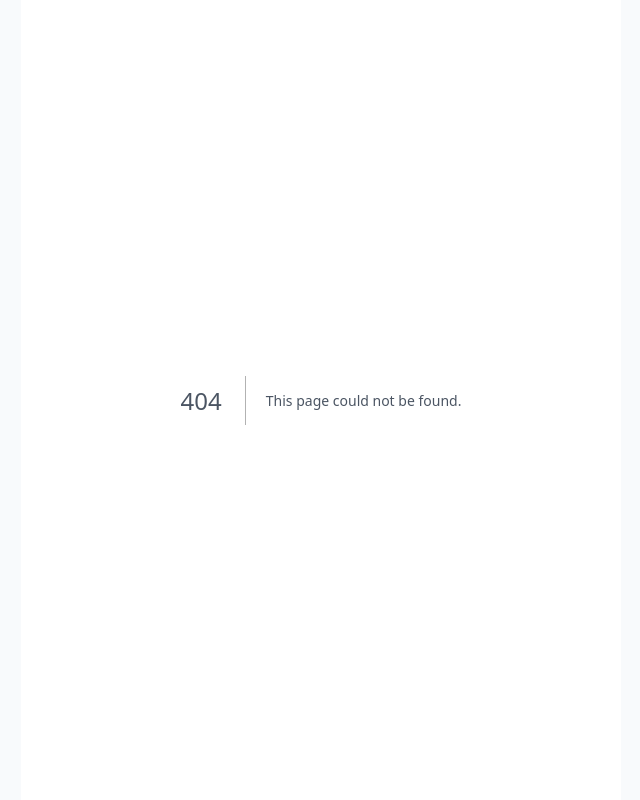
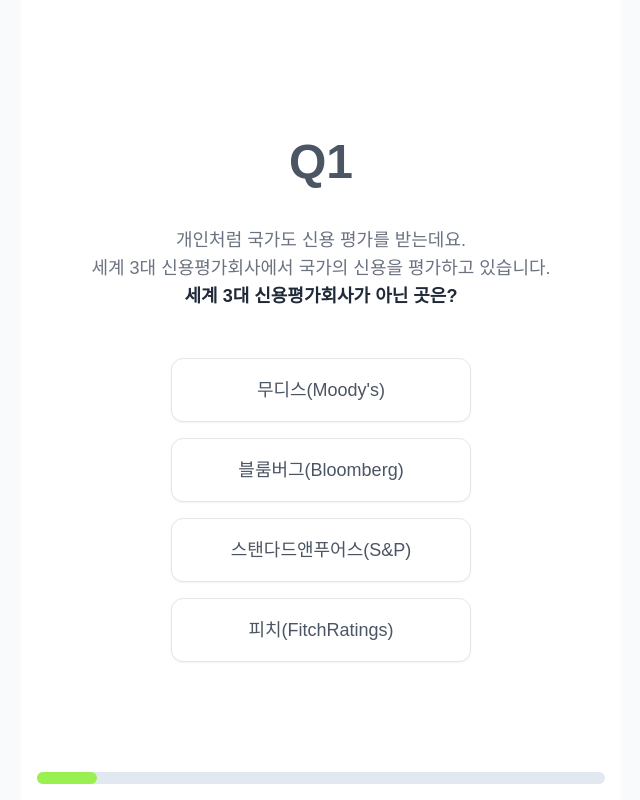
Before and after one commit to kimsohae/economic-mury, a Next.js app: page /test/1 in a window 1280 px wide. Before the commit this address had no page. Shown: the whole page, without its empty margins (319-959 px from the left). Built offline with nearby package versions, Linux system fonts and the light colour scheme.

Commit message:
add: 문제 페이지, answer 컴포넌트

```diff
--- /dev/null
+++ b/app/test/[id]/page.tsx
@@ -0,0 +1,48 @@
+import React from "react";
+import AnswerList from "@/components/AnswerList";
+
+const ANSWER_LIST = [
+  {
+    id: "a",
+    label: "무디스(Moody's)",
+  },
+  {
+    id: "b",
+    label: "블룸버그(Bloomberg)",
+  },
+  {
+    id: "c",
+    label: "스탠다드앤푸어스(S&P)",
+  },
+  {
+    id: "d",
+    label: "피치(FitchRatings)",
+  },
+];
+
+export default function Test() {
+  return (
+    <>
+      <span className="text-5xl font-bold mb-8">Q1</span>
+      <section className="flex flex-col items-center break-keep mx-8 mt-2 mb-12 text-lg">
+        {/* <Image src="/Q.png" width={30} height={30} className={"mb-8"} alt="Q" /> */}
+        <div className="text-center text-gray-500">
+          <span>개인처럼 국가도 신용 평가를 받는데요.</span>
+          <br />
+          <span>
+            세계 3대 신용평가회사에서 국가의 신용을 평가하고 있습니다.
+          </span>
+          <br />
+          <h2 className="font-bold text-gray-800">
+            세계 3대 신용평가회사가 아닌 곳은?
+          </h2>
+        </div>
+      </section>
+      <section className="grid gap-4 mx-12">
+        <AnswerList answers={ANSWER_LIST} />
+      </section>
+      <div className="absolute bottom-4 w-[calc(100%-2rem)] rounded-lg h-3 bg-slate-200" />
+      <div className="absolute bottom-4 left-[1rem] w-[calc(10%)] rounded-lg h-3 bg-primary" />
+    </>
+  );
+}
--- /dev/null
+++ b/components/AnswerList.tsx
@@ -0,0 +1,32 @@
+'use client';
+import React from "react";
+import { Button } from "@/components/ui/button";
+import { usePathname, useRouter } from "next/navigation";
+
+interface Props {
+  answers: any[];
+}
+
+export default function AnswerList({ answers }: Props) {
+  const { push } = useRouter();
+  const pathname = usePathname();
+  const onClickButton = () => {
+    const nextQuestion = parseInt(pathname.split("/")[2]) + 1;
+    push(`/test/${nextQuestion}`);
+  };
+
+  return (
+    <>
+      {answers.map((answer) => (
+        <Button
+          variant="outline"
+          size="lg"
+          key={answer.id}
+          onClick={onClickButton}
+        >
+          {answer.label}
+        </Button>
+      ))}
+    </>
+  );
+}
--- a/components/ui/button.tsx
+++ b/components/ui/button.tsx
@@ -1,16 +1,15 @@
-import * as React from "react"
-import { Slot } from "@radix-ui/react-slot"
-import { cva, type VariantProps } from "class-variance-authority"
+import * as React from "react";
+import { Slot } from "@radix-ui/react-slot";
+import { cva, type VariantProps } from "class-variance-authority";
 
-import { cn } from "@/lib/utils"
+import { cn } from "@/lib/utils";
 
 const buttonVariants = cva(
   "inline-flex items-center justify-center gap-2 whitespace-nowrap rounded-md text-sm font-medium transition-colors focus-visible:outline-none focus-visible:ring-1 focus-visible:ring-ring disabled:pointer-events-none disabled:opacity-50 [&_svg]:pointer-events-none [&_svg]:size-4 [&_svg]:shrink-0",
   {
     variants: {
       variant: {
-        default:
-          "bg-primary text-primary-foreground shadow hover:bg-primary/90",
+        default: "bg-primary text-primary-foreground hover:bg-primary/90",
         destructive:
           "bg-destructive text-destructive-foreground shadow-sm hover:bg-destructive/90",
         outline:
@@ -23,7 +22,7 @@
       size: {
         default: "h-9 px-4 py-2",
         sm: "h-8 rounded-md px-3 text-xs",
-        lg: "h-10 rounded-md px-8",
+        lg: "h-16 rounded-xl px-8 min-w-[300px] text-lg",
         icon: "h-9 w-9",
       },
     },
@@ -32,26 +31,26 @@
       size: "default",
     },
   }
-)
+);
 
 export interface ButtonProps
   extends React.ButtonHTMLAttributes<HTMLButtonElement>,
     VariantProps<typeof buttonVariants> {
-  asChild?: boolean
+  asChild?: boolean;
 }
 
 const Button = React.forwardRef<HTMLButtonElement, ButtonProps>(
   ({ className, variant, size, asChild = false, ...props }, ref) => {
-    const Comp = asChild ? Slot : "button"
+    const Comp = asChild ? Slot : "button";
     return (
       <Comp
         className={cn(buttonVariants({ variant, size, className }))}
         ref={ref}
         {...props}
       />
-    )
+    );
   }
-)
-Button.displayName = "Button"
+);
+Button.displayName = "Button";
 
-export { Button, buttonVariants }
+export { Button, buttonVariants };
```
Also changed, not shown: public/Q.png (added).
